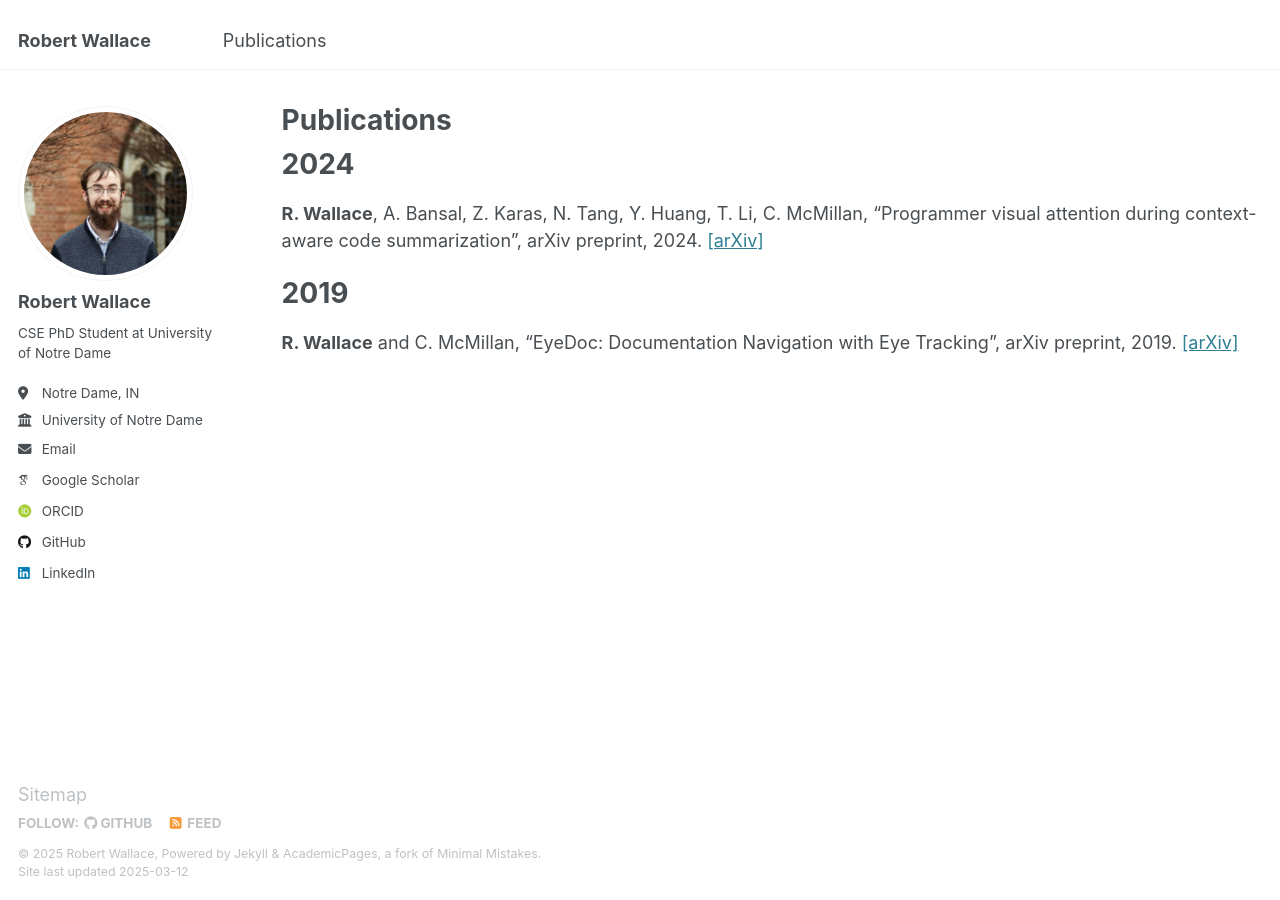
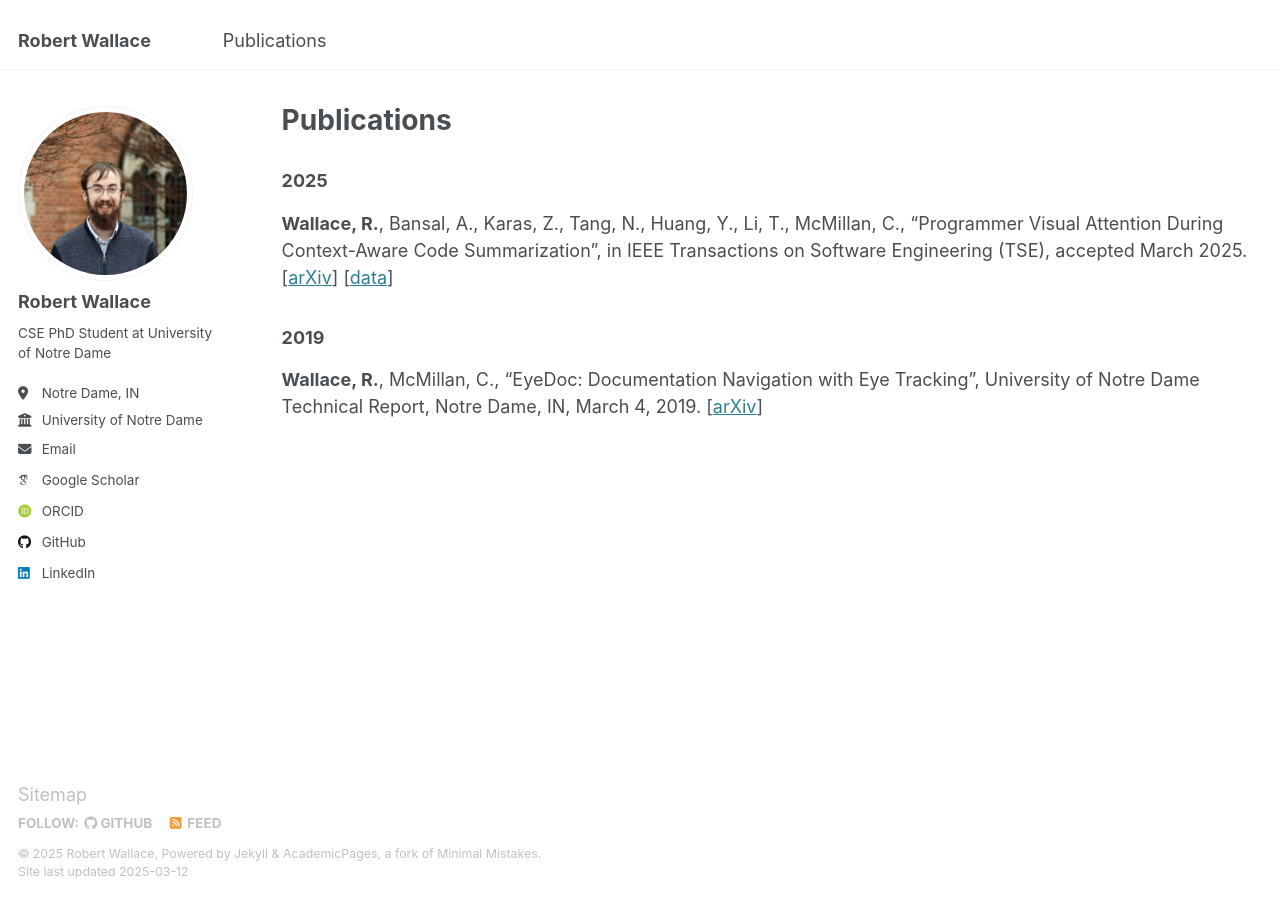
Before and after one commit to rwallac/rwallac.github.io, a Jekyll site: the page built from _pages/publications.md, in a window 1280 px wide. Built offline with Jekyll 4.4.1, drawn with Linux system fonts in a browser that asks for light colours; some web fonts are replaced.

Commit message:
publications

```diff
--- a/_pages/publications.md
+++ b/_pages/publications.md
@@ -4,10 +4,10 @@ title: "Publications"
 permalink: /publications/
 author_profile: true
 ---
-# 2024
+### 2025
 
-**R. Wallace**, A. Bansal, Z. Karas, N. Tang, Y. Huang, T. Li, C. McMillan, “Programmer visual attention during context-aware code summarization”, arXiv preprint, 2024. [[arXiv]](https://arxiv.org/pdf/2405.18573)
+**Wallace, R.**, Bansal, A., Karas, Z., Tang, N., Huang, Y., Li, T., McMillan, C., "Programmer Visual Attention During Context-Aware Code Summarization", in IEEE Transactions on Software Engineering (TSE), accepted March 2025. [[arXiv](https://arxiv.org/pdf/2405.18573)] [[data](https://doi.org/10.5281/zenodo.14873017)]
 
-# 2019
+### 2019
 
-**R. Wallace** and C. McMillan, “EyeDoc: Documentation Navigation with Eye Tracking”, arXiv preprint, 2019. [[arXiv]](https://arxiv.org/pdf/1903.00040)
+**Wallace, R.**, McMillan, C., "EyeDoc: Documentation Navigation with Eye Tracking", University of Notre Dame Technical Report, Notre Dame, IN, March 4, 2019. [[arXiv](https://arxiv.org/pdf/1903.00040)]
```
